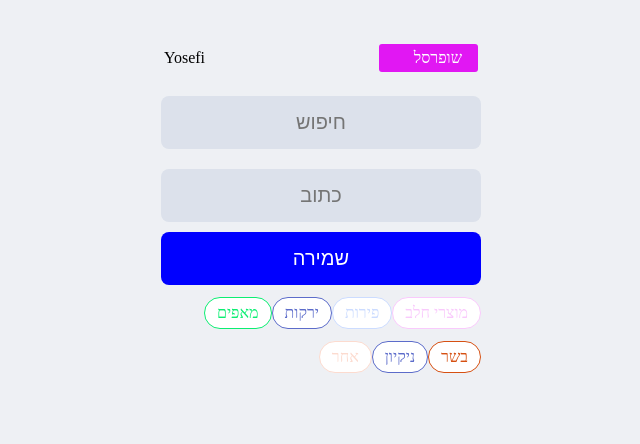
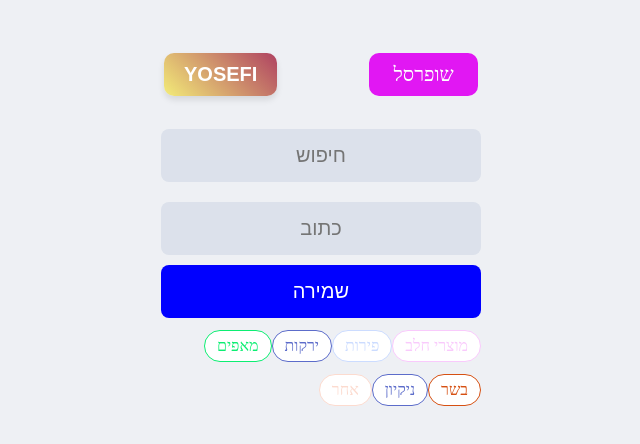
Before and after one commit to aviranyosefi/shopping, a plain HTML site: page index.html in a window 1280 px wide. Shown: the whole page, without its empty margins (319-959 px from the left). Drawn offline with Linux system fonts and the light colour scheme; some packages are replaced by stand-ins of ours; no server answers; a script that the page names is missing.

Commit message:
Update index.css

```diff
--- a/index.css
+++ b/index.css
@@ -38,8 +38,27 @@ button{
   padding: 5px 16px;
   display: inline-block;
   border-radius: 3px;
-  width: 25%;
+  width: 35%;
+  padding: 10px 20px;
+  border-radius: 10px;
+  text-align: center;
+  font-size: 20px;
  }
+
+ #yosefi  {
+
+  font-size: 20px;
+  font-weight: bold;
+  color: #ffffff; /* Tomato color */
+  background: linear-gradient(45deg, #f3ec78, #af4261); /* Gradient background */
+  padding: 10px 20px;
+  border-radius: 10px;
+  box-shadow: 0px 4px 6px rgba(0, 0, 0, 0.1);
+  text-align: center;
+  font-family: 'Arial', sans-serif;
+  text-transform: uppercase;
+
+}
 ul{
     list-style-type: none;
     padding: 0;
@@ -81,9 +100,6 @@ li::after {
   z-index: 9999;
   pointer-events: none;
 }
-</style>
-</head>
-
 .li-green{
     background-color: green;
     color: white;
```
